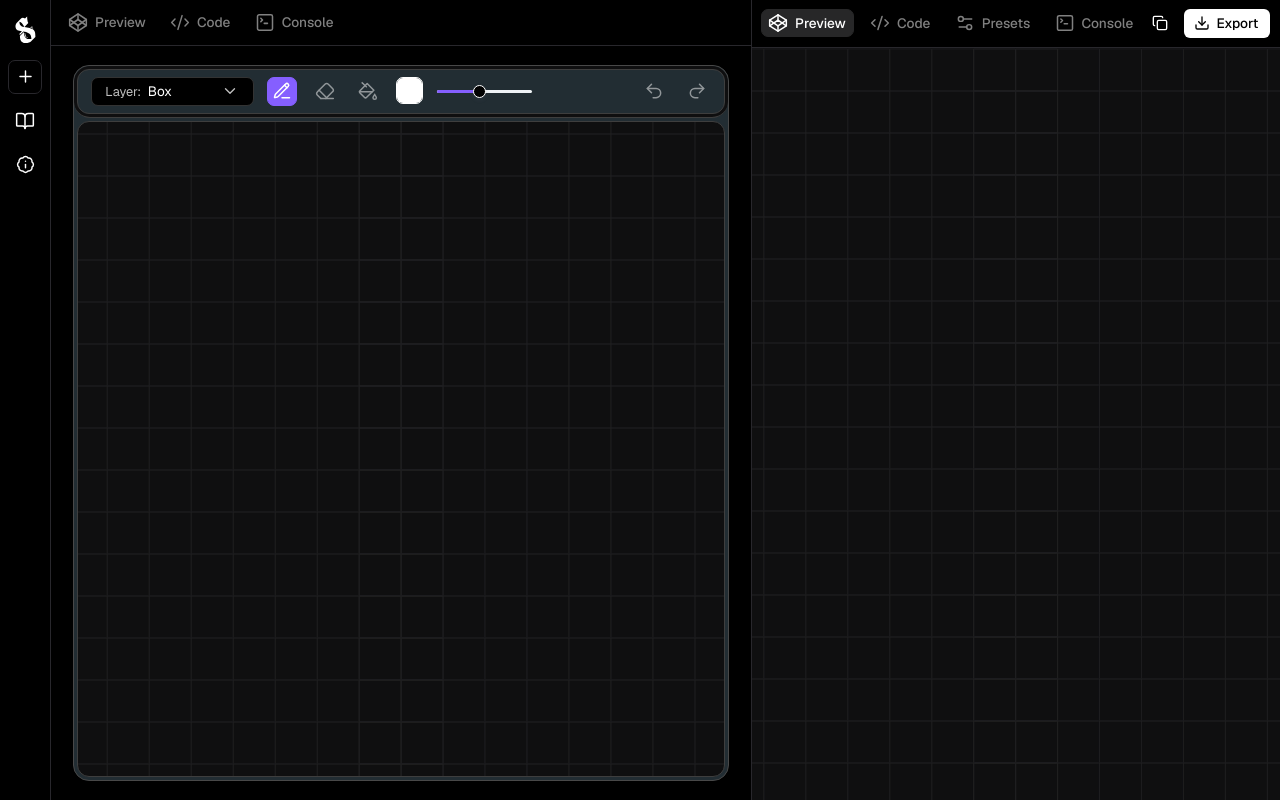
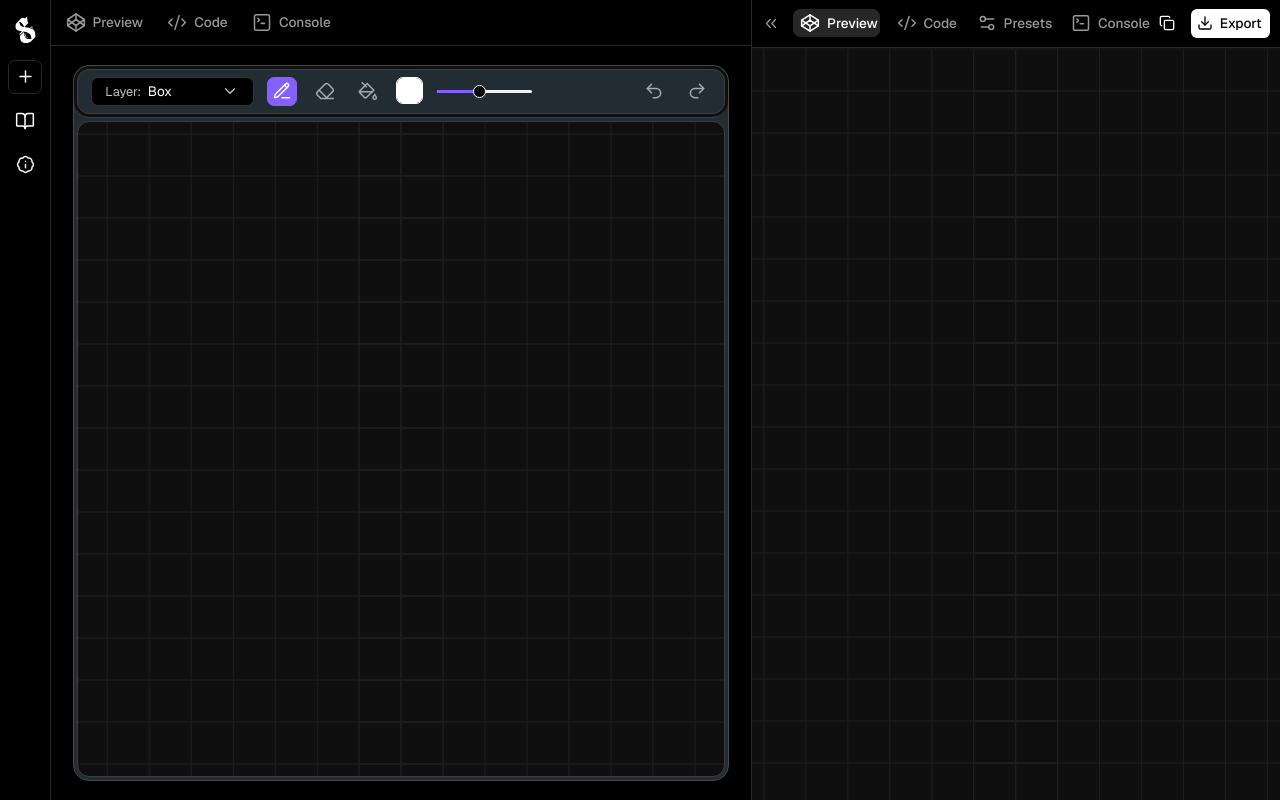
Before and after one commit to meiy112/smeargle-frontend, a Next.js app: page / in a window 1280 px wide. Built offline with nearby package versions, Linux system fonts and the light colour scheme.

Commit message:
Topbar buttons

```diff
--- a/app/components/editorPreview/Topbar.tsx
+++ b/app/components/editorPreview/Topbar.tsx
@@ -17,6 +17,18 @@ const Topbar = ({
   return (
     <div className="select-none topbar w-[100%] text-[0.85rem] font-medium flex justify-between items-center">
       <div className="flex gap-x-[0.65em] items-center">
+        <Button
+          child={
+            <div className="flex px-[0.2em] py-[0.2em]">
+              <img src="chevrons-left.svg" alt="full" />
+            </div>
+          }
+          onClick={() => console.log("full screen clicked")}
+          changeOpacity={true}
+          key={"full"}
+          background="var(--hover-bg__solid)"
+          outlined={false}
+        />
         {BUTTONS.map((label, index) => (
           <Button
             child={
--- a/app/components/lib/button/Button.css
+++ b/app/components/lib/button/Button.css
@@ -17,5 +17,5 @@
 
 .disabled {
   pointer-events: none;
-  opacity: 50% !important;
+  opacity: 60% !important;
 }
--- a/app/components/lib/button/Button.tsx
+++ b/app/components/lib/button/Button.tsx
@@ -32,7 +32,7 @@ const Button = ({
           : `1px solid rgba(0, 0, 0, 0)`,
       }}
     >
-      <div style={{ opacity: changeOpacity && !selected ? 0.5 : 1 }}>
+      <div style={{ opacity: changeOpacity && !selected ? 0.6 : 1 }}>
         {child}
       </div>
     </button>
--- a/app/globals.css
+++ b/app/globals.css
@@ -105,5 +105,5 @@ body {
   /* border-left: 1px solid var(--border); */
   background: var(--editor-bg);
   height: 3.5em;
-  padding: 0 0.7em;
+  padding: 0 0.7em 0 0.5em;
 }
```
Also changed, not shown: public/chevrons-left.svg (added).
